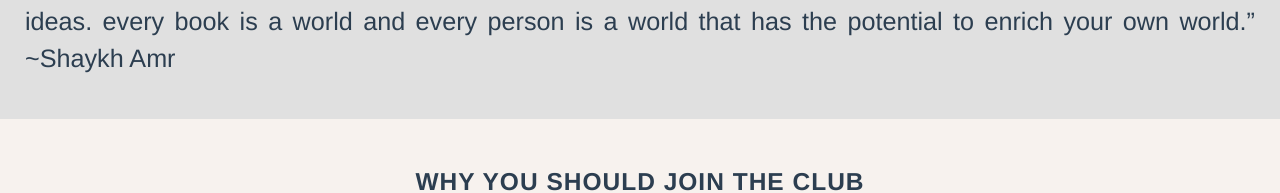
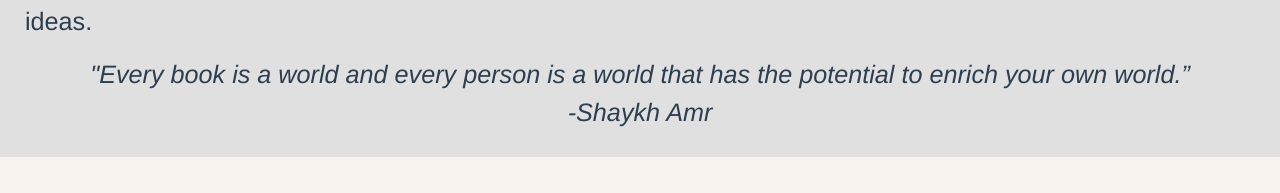
Before and after one commit to Ashtrologist/bookclub, a Vue app: page /#/Home in a window 1280 px wide. Shown: the part 730-923 px from the top of the page. Built offline with nearby package versions, Linux system fonts and the light colour scheme; what vue-typer would draw is missing.

Commit message:
CSS changes to bold and italicize block quote in About Us section

```diff
--- a/src/components/Home.vue
+++ b/src/components/Home.vue
@@ -20,8 +20,11 @@
   <div class="about">
     <h2 class="subheader"> About Us </h2>
     <p class="aboutText">
-      The Dead Poets Society Book Club get’s its name from the timeless movie starring Robin Williams, where he plays the role of an influential teacher inspiring his students to surpass the seemingly mundane task of “reading” literature, rather feeling it, allowing its words to sink into the malleable minds of his students. This Book club serves the same purpose. To allow the flow of ideas, thoughts, and discussions from timeless works to dance between the minds of our members. Meetings will be intended for great minds to come together and lay out their thoughts, educated opinions, and most of all openness to more than one interpretation to varying ideas. every book is a world and every person is a world that has the potential to enrich your own world.” ~Shaykh Amr
+      The Dead Poets Society Book Club get’s its name from the timeless movie starring Robin Williams, where he plays the role of an influential teacher inspiring his students to surpass the seemingly mundane task of “reading” literature, rather feeling it, allowing its words to sink into the malleable minds of his students. This Book club serves the same purpose. To allow the flow of ideas, thoughts, and discussions from timeless works to dance between the minds of our members. Meetings will be intended for great minds to come together and lay out their thoughts, educated opinions, and most of all openness to more than one interpretation to varying ideas.<br>
     </p>
+    <blockquote class="quote">
+      "Every book is a world and every person is a world that has the potential to enrich your own world.”<br> -Shaykh Amr
+    </blockquote>
   </div>
   <div class="club">
   <h1 class="subheader"> Why you should join the club </h1>
@@ -155,7 +158,14 @@ export default {
   font-size: 1.8em;
   text-align: justify;
 }
-
+.quote{
+  font-size: 1.8em;
+  font-weight: 501;
+  font-style: italic;
+  justify-content: center;
+  align-content: center;
+  text-align: center;
+}
 /* This is for the sub headings */
 .subheader{
   text-transform: uppercase;
```
Also changed, not shown: 1 other file (tests, documents, lock files or other folders).
